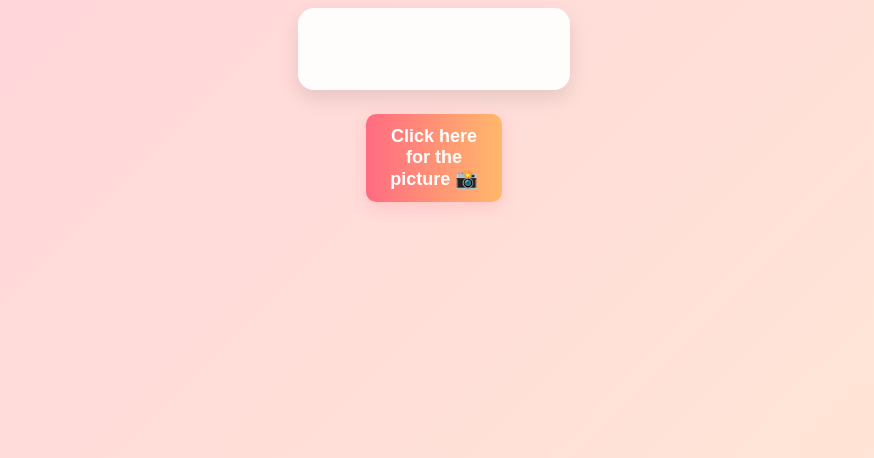
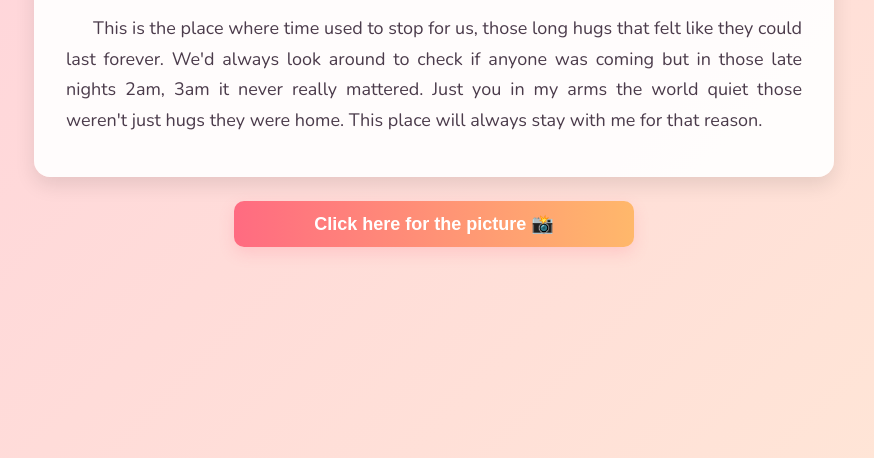
Before and after one commit to codename-24/nfc-series, a plain HTML site: page n/message.html in a window 1280 px wide. Shown: the part 342-800 px from the top of the page, without its empty margins (206-1080 px from the left). Drawn offline with nearby package versions, Linux system fonts and the light colour scheme; files whose address does not match are found by name.

Commit message:
Update message.html

```diff
--- a/n/message.html
+++ b/n/message.html
@@ -123,7 +123,7 @@ button:active {
 
 <script>
 // Define your message content here as a single block
-const message = ``;
+const message = `This is the place where time used to stop for us, those long hugs that felt like they could last forever. We'd always look around to check if anyone was coming but in those late nights 2am, 3am it never really mattered. Just you in my arms the world quiet those weren't just hugs they were home. This place will always stay with me for that reason.`;
 
 // Insert the message into the page as one single block
 const messageCard = document.getElementById('message-card');
```
